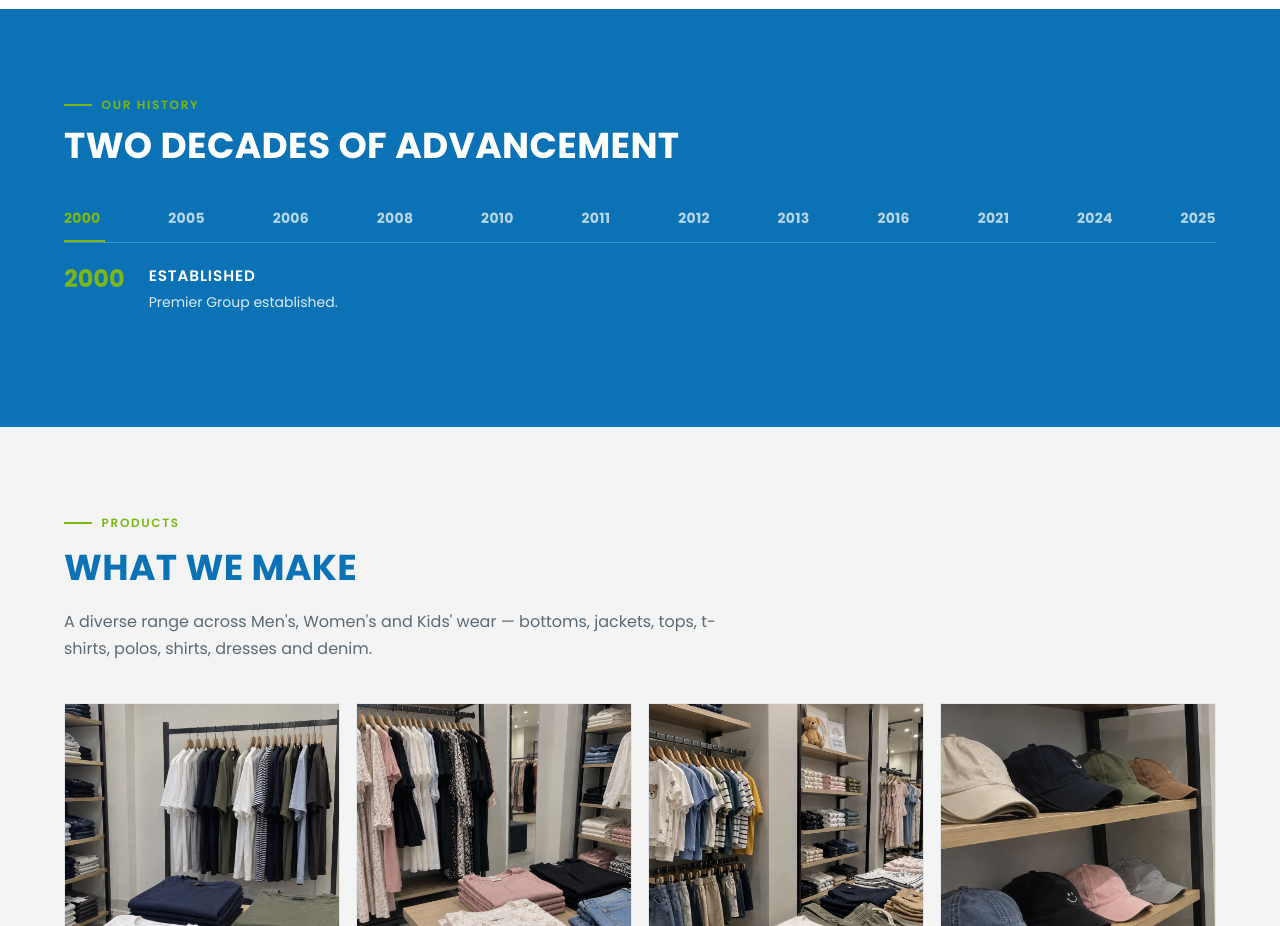
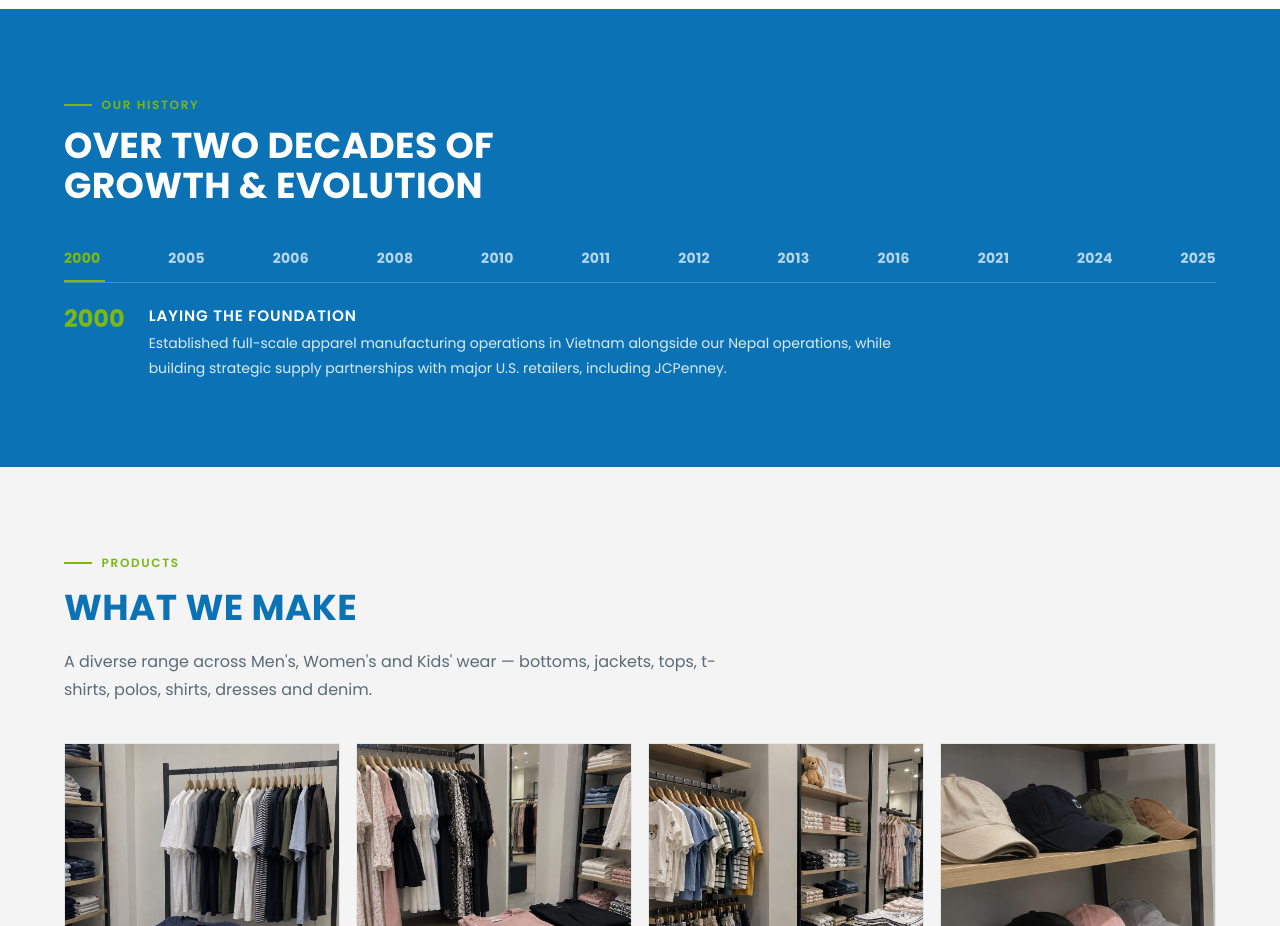
Before and after one commit to muhammed-ijas/Premier-fashion-landing, a React (Vite) app: page / in a window 1280 px wide. Shown: the part 2240-3166 px from the top of the page. Built offline with nearby package versions, Linux system fonts and the light colour scheme.

Commit message:
Update history section with revised timeline and heading

```diff
--- a/src/data/company.js
+++ b/src/data/company.js
@@ -387,18 +387,78 @@
    Brochure page 4, "Our Journey".                                */
 
 export const history = [
-  { year: "2000", title: "Established", description: "Premier Group established." },
-  { year: "2005", title: "Premier Exim Hong Kong", description: "Premier Exim Hong Kong founded." },
-  { year: "2006", title: "Trading Office", description: "Pha Re Mi En Ri Company opened in Vietnam — the former name of Premier Fashion Co., Ltd." },
-  { year: "2008", title: "Joint Venture", description: "Premier took a 50% share in the Ben Tre factory — Premier Pearl Garment JSC." },
-  { year: "2010", title: "Fabric Sourcing Office", description: "Premier Exim China Ltd. established in Zhejiang." },
-  { year: "2011", title: "Head office", description: "Premier Fashion Co., Ltd established in Vietnam as the company base." },
-  { year: "2012", title: "Investment", description: "Co-founded a Bangladesh factory with a 50% investment." },
-  { year: "2013", title: "Marketing Office", description: "Established a marketing office in South Africa — Premier Fashion (SA) PVT Ltd." },
-  { year: "2016", title: "Design & marketing office", description: "The Concept Shop opened in New York — Premier Exim USA." },
-  { year: "2021", title: "Design & Production Base", description: "Premier Creative India expanded our design and production capability." },
-  { year: "2024", title: "USA Office Expanded", description: "Additional team members onboarded to meet growing buyer requirements." },
-  { year: "2025", title: "Canada & Dubai", description: "New offices strengthening our global network, marketing and customer service." },
+  {
+    year: "2000",
+    title: "Laying the Foundation",
+    description:
+      "Established full-scale apparel manufacturing operations in Vietnam alongside our Nepal operations, while building strategic supply partnerships with major U.S. retailers, including JCPenney.",
+  },
+  {
+    year: "2005",
+    title: "Global Trade Expansion",
+    description:
+      "Launched Premier Exim Hong Kong following the end of global textile quotas, marking a pivotal step into international trade and global business operations.",
+  },
+  {
+    year: "2006",
+    title: "Dual-Hub Production Strategy",
+    description:
+      "Incorporated Pha Re Mi En Ri in Vietnam, the precursor to Premier Fashion Co., Ltd., while re-establishing operations in Nepal to build a resilient dual-hub manufacturing network.",
+  },
+  {
+    year: "2008",
+    title: "Strategic Sourcing Hub in China",
+    description:
+      "Established Premier Exim China Ltd. to strengthen direct access to the world's largest textile sourcing market, enhancing raw material quality, sourcing efficiency, and cost competitiveness.",
+  },
+  {
+    year: "2010",
+    title: "Manufacturing Investment in Vietnam",
+    description:
+      "Acquired a controlling stake in Premier Pearl Garment JSC (Ben Tre Factory), strengthening our manufacturing presence and production capabilities in Vietnam.",
+  },
+  {
+    year: "2011",
+    title: "Vietnam Headquarters & Full Ownership",
+    description:
+      "Established Premier Fashion Co., Ltd. as our Vietnam headquarters and acquired 100% ownership of the Ben Tre factory, integrating R&D, sourcing, and production capabilities to serve Walmart, Target, and JCPenney.",
+  },
+  {
+    year: "2012",
+    title: "Bangladesh Production Expansion",
+    description:
+      "Expanded our manufacturing footprint into Bangladesh through a 50% co-founder investment in a production facility, while extending our commercial presence across the U.S. and Mexico.",
+  },
+  {
+    year: "2013",
+    title: "Emerging Markets: South Africa",
+    description:
+      "Expanded into the South African market through the establishment of Premier Fashion (SA) Pvt. Ltd., strengthening our regional marketing and commercial presence.",
+  },
+  {
+    year: "2016",
+    title: "North American Presence",
+    description:
+      "Launched Premier Exim USA Inc. to strengthen direct market engagement, localized merchandising, and relationships with global brands.",
+  },
+  {
+    year: "2021",
+    title: "The Concept Shop & India Expansion",
+    description:
+      "Established The Concept Shop Inc. under Premier Exim USA as a one-stop design and product development solution, strengthened strategic partnerships with Costco, and expanded design and multi-sector operations in India.",
+  },
+  {
+    year: "2024",
+    title: "U.S. Team Scaling & Retail Partnerships",
+    description:
+      "Expanded our U.S. team to support growing buyer demand, while strengthening strategic retail development partnerships in the Indian market.",
+  },
+  {
+    year: "2025",
+    title: "Global Holding & New Continental Hubs",
+    description:
+      "Established Premier Industries as the Group holding company, launched Premier Creative Vietnam and a Central Vietnam joint-venture manufacturing facility, and expanded our global network to Canada and Dubai, UAE.",
+  },
 ];
 
 /* ---------------- APPROACH ---------------- */
--- a/src/sections/Story.jsx
+++ b/src/sections/Story.jsx
@@ -190,7 +190,7 @@
         <Container>
           <Reveal as="up" className="max-w-2xl">
             <p className="eyebrow mb-3">Our history</p>
-            <h2 className="section-title text-balance">Two decades of advancement</h2>
+            <h2 className="section-title text-balance">Over two decades of growth &amp; evolution</h2>
           </Reveal>
 
           <Reveal as="up" delay={0.08} className="mt-7">
```
